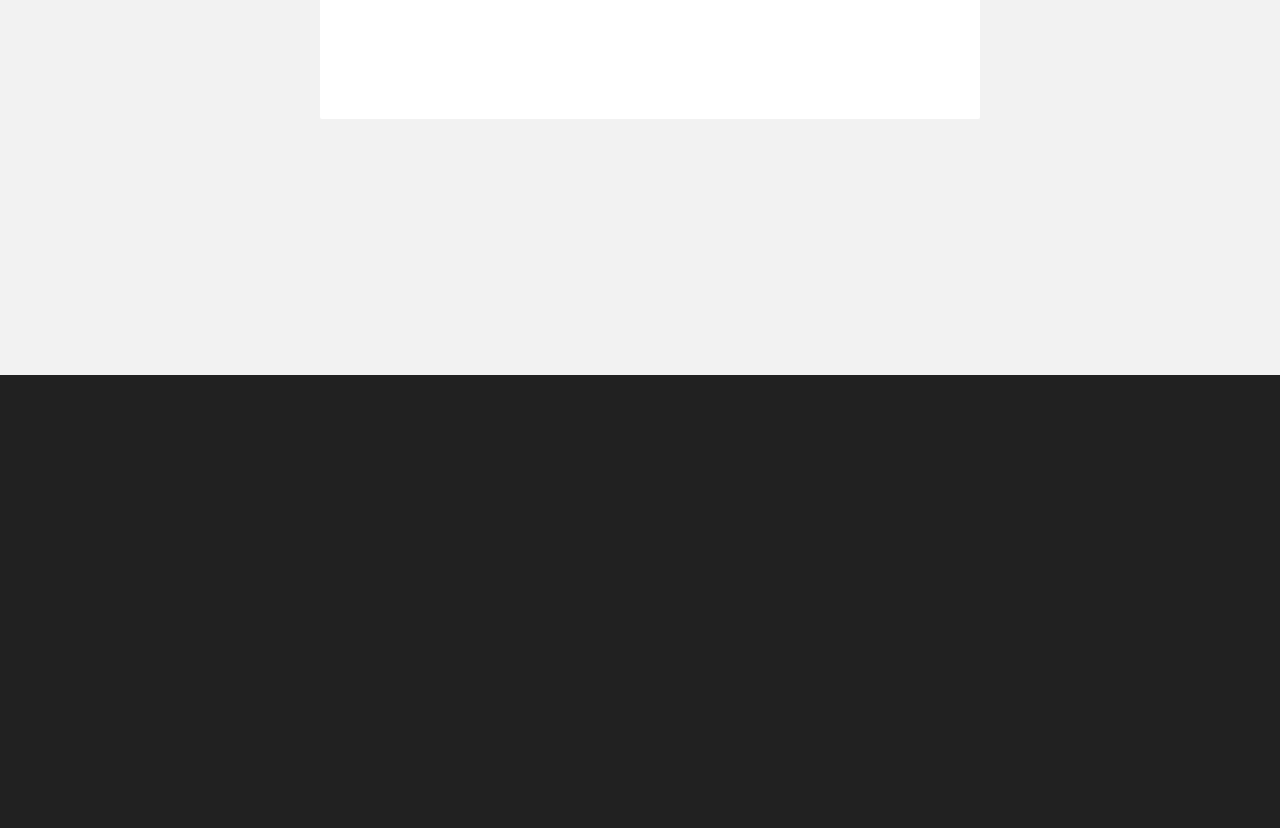
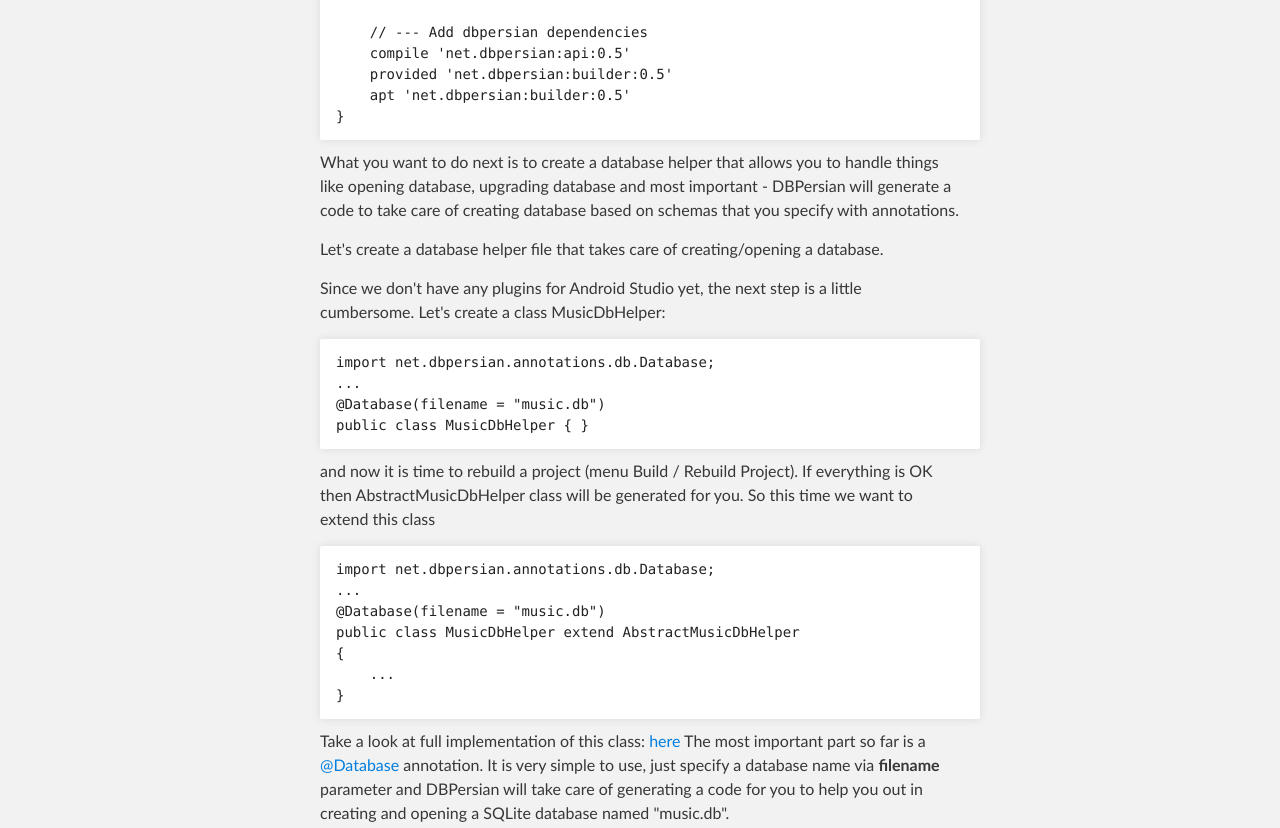
Before and after one commit to mobiletoly/dbpersian, a plain HTML site: page index.html in a window 1280 px wide. Shown: the part 1404-2232 px from the top of the page. Before the commit the page ends 1808 px from the top, so only its background shows below. Drawn offline with Linux system fonts and the light colour scheme.

```diff
--- a/index.html
+++ b/index.html
@@ -77,11 +77,34 @@ dependencies {
     compile 'net.dbpersian:api:0.5'
     provided 'net.dbpersian:builder:0.5'
     apt 'net.dbpersian:builder:0.5'
+}
 </code></pre>
 
-<p>}</p>
+<p>What you want to do next is to create a database helper that allows you to handle things like opening database, upgrading database and most important - DBPersian will generate a code to take care of creating database based on schemas that you specify with annotations.</p>
 
-<p>What you want to do next is to create a database helper that allows you to handle things like opening database, upgrading database and most important - DBPersian will generate a code to take care of creating database based on schemas that you specify with annotations.</p>
+<p>Let's create a database helper file that takes care of creating/opening a database.</p>
+
+<p>Since we don't have any plugins for Android Studio yet, the next step is a little cumbersome. Let's create a class MusicDbHelper:</p>
+
+<pre><code>import net.dbpersian.annotations.db.Database;
+...
+@Database(filename = "music.db")
+public class MusicDbHelper { }
+</code></pre>
+
+<p>and now it is time to rebuild a project (menu Build / Rebuild Project). If everything is OK then AbstractMusicDbHelper class will be generated for you. So this time we want to extend this class</p>
+
+<pre><code>import net.dbpersian.annotations.db.Database;
+...
+@Database(filename = "music.db")
+public class MusicDbHelper extend AbstractMusicDbHelper
+{
+    ...
+}
+</code></pre>
+
+<p>Take a look at full implementation of this class: <a href="https://github.com/mobiletoly/dbpersian/blob/master/android/TestApp/app/src/main/java/net/dbpersian/testapp/music/MusicDbHelper.java">here</a>
+The most important part so far is a <a href="https://github.com/Database" class="user-mention">@Database</a> annotation. It is very simple to use, just specify a database name via <strong>filename</strong> parameter and DBPersian will take care of generating a code for you to help you out in creating and opening a SQLite database named "music.db".</p>
       </section>
     </div>
 
```
Also changed, not shown: params.json (+1 -1 lines).
